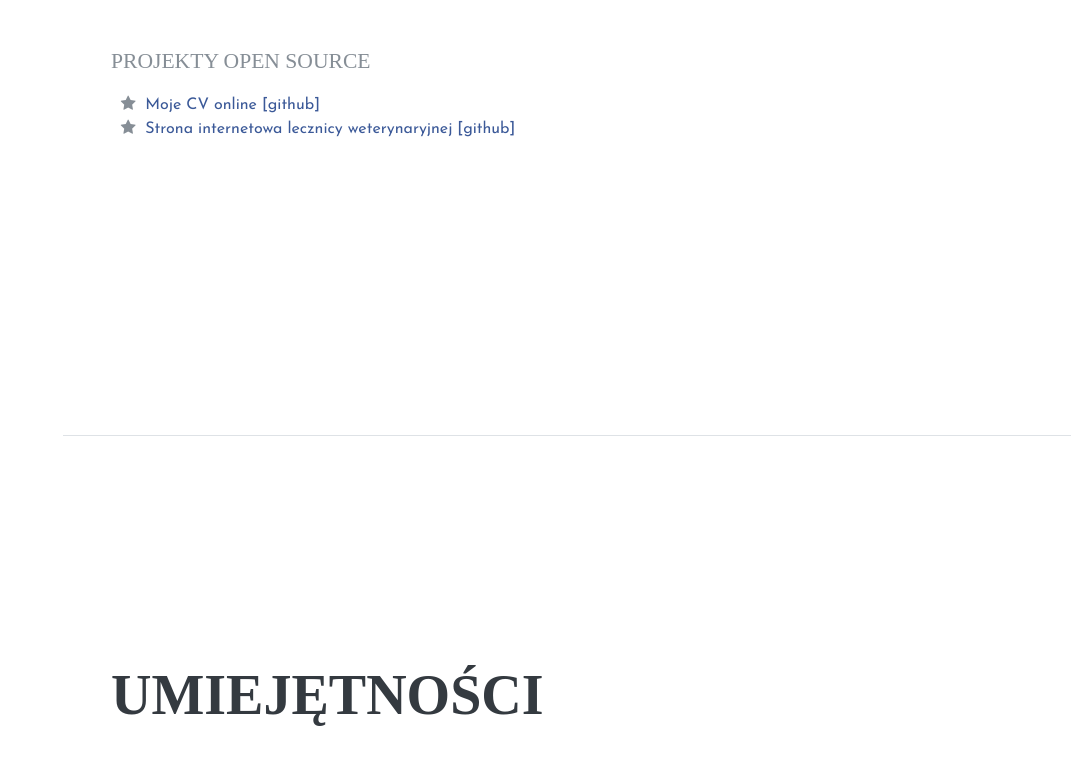
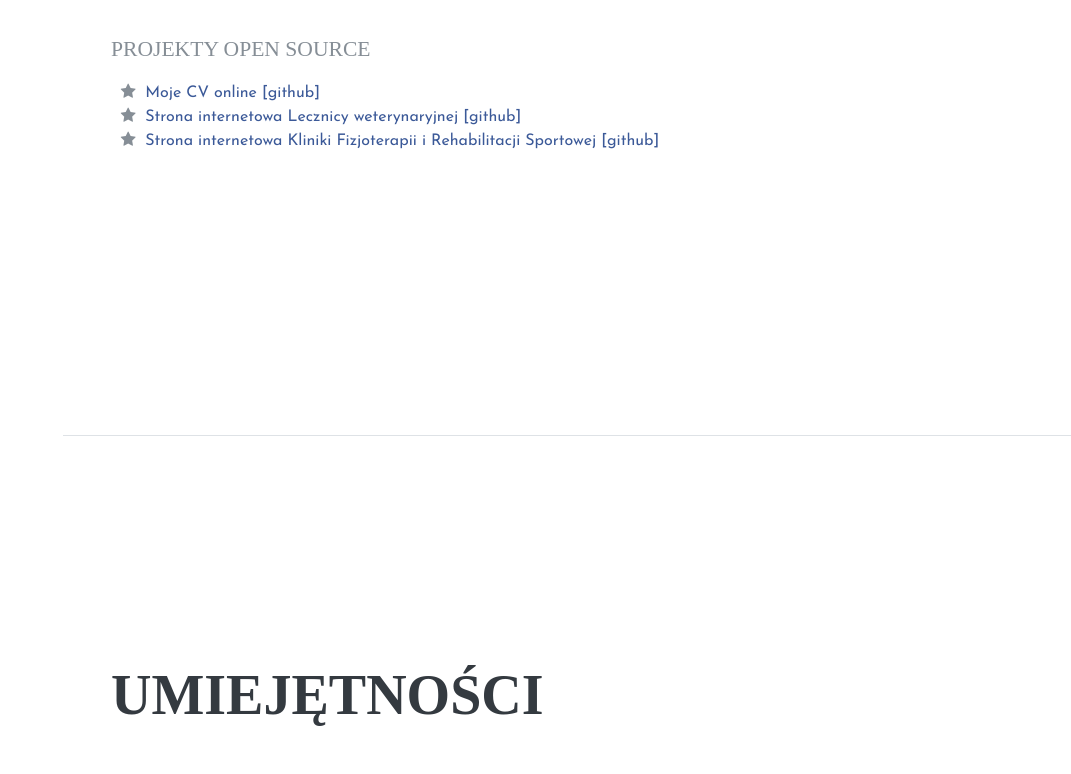
Before and after one commit to marcinszumowski/My-resume, a plain HTML site: page index.html in a window 1280 px wide. Shown: the part 1164-1938 px from the top of the page, without its empty margins (209-1280 px from the left). Drawn offline with Linux system fonts and the light colour scheme; a web font is replaced by a local one.

Commit message:
add portfolio

```diff
--- a/index.html
+++ b/index.html
@@ -102,8 +102,13 @@
             </li>
             <li>
               <i class="fa-li fa fa-star"></i>
-              <a target="_blank" href="https://marcinszumowski.github.io/WWW-Paczkowska/">Strona internetowa lecznicy weterynaryjnej</a>
+              <a target="_blank" href="https://marcinszumowski.github.io/WWW-Paczkowska/">Strona internetowa Lecznicy weterynaryjnej</a>
               <a target="_blank" href="https://github.com/marcinszumowski/WWW-Paczkowska">[github]</a>
+            </li>
+            <li>
+              <i class="fa-li fa fa-star"></i>
+              <a target="_blank" href="https://marcinszumowski.github.io/Clinic-Physiotherapy/">Strona internetowa Kliniki Fizjoterapii i Rehabilitacji Sportowej</a>
+              <a target="_blank" href="https://github.com/marcinszumowski/Clinic-Physiotherapy">[github]</a>
             </li>
           </ul>
         </div>
```
